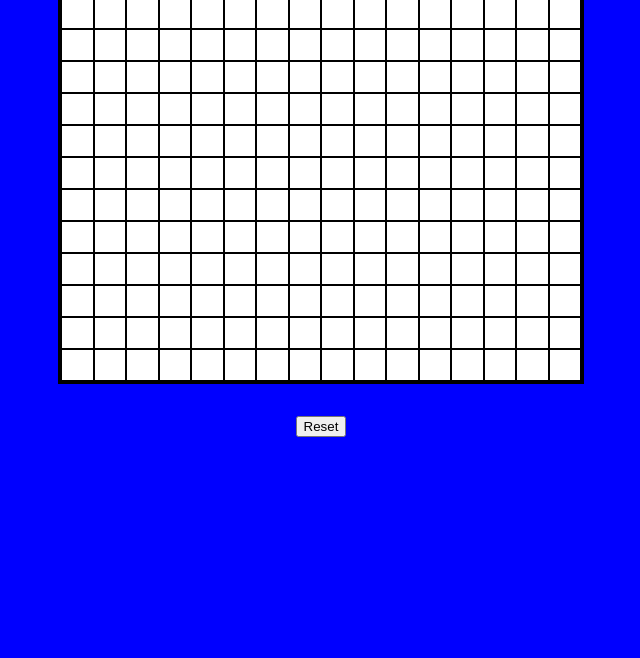
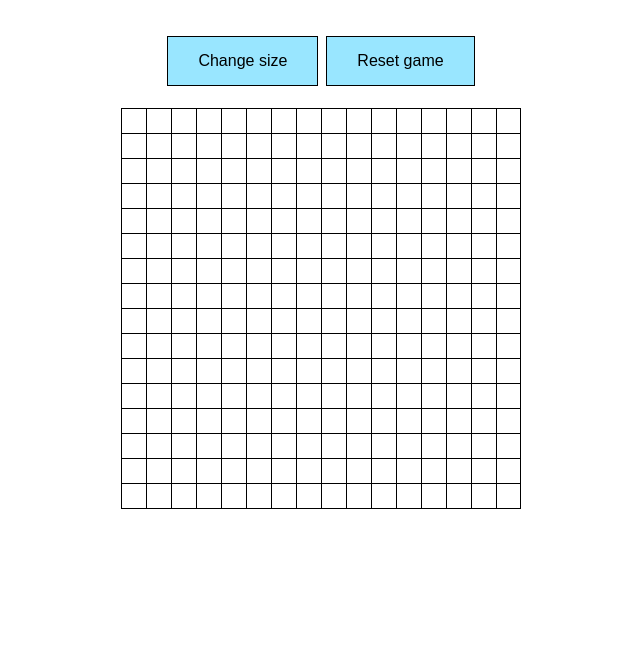
Before and after one commit to AdrianFFT/Etch-a-Sketch, a plain HTML site: page index.html in a window 1280 px wide. Shown: the part 142-800 px from the top of the page, without its empty margins (319-959 px from the left). Drawn offline with Linux system fonts and the light colour scheme.

Commit message:
final iteration of the project

```diff
--- a/index.html
+++ b/index.html
@@ -1,11 +1,12 @@
+<!--
 <!DOCTYPE html>
 <html lang="en">
 <head>
     <meta charset="UTF-8">
     <meta name="viewport" content="width=device-width, initial-scale=1.0">
     <title>Etch a Sketch</title>
+    <link rel="stylesheet" href="style.css"/>
     <script src="javascript.js" defer></script>
-    <link rel="stylesheet" href="style.css"/>
 </head>
 <body>
     <div class="container">
@@ -13,3 +14,29 @@
     </div>
 </body>
 </html>
+-->
+<!DOCTYPE html>
+<html lang="en">
+
+  <head>
+    <meta charset="UTF-8" />
+    <title>Etch-a-sketch</title>
+    <link rel="stylesheet" href="style.css" />
+  </head>
+
+  <body>
+    <header>
+      <h1>Etch-a-sketch</h1>
+    </header>
+    <div class="main-container">
+      <div class="magic">
+        <button id="magic-button">Change size</button>
+        <button id="game-reset">Reset game</button>
+      </div>
+      <br>
+      <div id="grid-container"></div>
+    </div>
+    <script src="javascript.js"></script>
+  </body>
+
+</html>
--- a/javascript.js
+++ b/javascript.js
@@ -1,28 +1,36 @@
+/*
 const container = document.querySelector('.container');
-
-
-for(let i=0; i<16; i++){
-    for(let j=0; j<16; j++){
-        div= document.createElement('div');
-        div.classList.add('subDiv');
-        //div.textContent=j.toString()
-        container.appendChild(div);
-    }
-}
-
-const sub = document.querySelectorAll('.subDiv');
+maxWidth=520;
 
 function changeColor(){
     this.style.backgroundColor="black";
 }
 
-sub.forEach((s) => s.addEventListener("mouseover", changeColor));
+function drawGrid(size){
+    for(let i=0; i<n; i++){
+        for(let j=0; j<n; j++){
+            div= document.createElement('div');
+            div.classList.add('subDiv');
+            div.style.width=(parseFloat(container.style.width.slice(0,3))/n-(n*1/16*3)).toString()+"px";
+            console.log(div.style.width);
+            div.style.height=(parseFloat(container.style.height.slice(0,3))/n-(n*1/16*3)).toString()+"px";
+            console.log(div.style.height);
+            //div.textContent=j.toString()
+            container.appendChild(div);
+            const sub = document.querySelectorAll('.subDiv');
+            sub.forEach((s) => s.addEventListener("mouseover", changeColor));
+        }
+    }
+  }
+}
+drawGrid(16)
 
 const btn = document.createElement('button');
 
 btn.textContent="Reset";
 
 function reset(){
+    const sub = document.querySelectorAll('.subDiv');
     sub.forEach((s) => s.style.backgroundColor="white")
 }
 
@@ -30,3 +38,86 @@ btn.addEventListener("click", reset)
 
 body=document.querySelector('body');
 body.appendChild(btn);
+
+//grid
+const btnGrid = document.createElement('button');
+
+btnGrid.textContent="New Grid?";
+
+function newGrid(){
+    selection=prompt("Choose a new number as a the new size for the square shape of the grid!");
+    if(selection < 1 || selection >100){
+        newGrid();
+        return;
+    }
+    const sub = document.querySelectorAll('.subDiv');
+    sub.forEach((s) => container.removeChild(s));
+    drawGrid(selection);
+}
+
+btnGrid.addEventListener("click", newGrid)
+
+body.insertBefore(btnGrid, container);
+*/
+const gridContainer = document.querySelector("#grid-container");
+const magicButton = document.querySelector("#magic-button");
+const gameReset = document.querySelector("#game-reset");
+const maxWidth = 400;
+
+window.addEventListener('load', makeBlocks);
+
+let size = 16;
+
+function makeBlocks() {
+  for (let i = 0; i < size; i++) {
+    let row = document.createElement('div');
+    row.className = "row";
+    for (let j = 0; j < size; j++) {
+      let box = document.createElement('div');
+      box.className = "box";
+      row.appendChild(box);
+    }
+    document.getElementById('grid-container').appendChild(row);
+    gridContainer.addEventListener("mouseover", changeColor);
+    var boxes = document.getElementsByClassName("box");
+    for (k = 0; k < boxes.length; k++) {
+      boxes[k].style.width = maxWidth / size + "px";
+      boxes[k].style.height = maxWidth / size + "px";
+    }
+  }
+}
+
+function changeColor(e) {
+  const Color1 = Math.floor(Math.random() * 256);
+  const Color2 = Math.floor(Math.random() * 256);
+  const Color3 = Math.floor(Math.random() * 256);
+  e.target.style.backgroundColor = `rgb(${Color1}, ${Color2}, ${Color3})`;
+}
+
+magicButton.addEventListener("click", changeSize);
+
+function changeSize() {
+  let newSize = prompt("Enter desired grid size from 1 to 100");
+  let desiredValue = parseInt(newSize);
+  if (desiredValue > 1 && desiredValue <= 100) {
+    size = newSize;
+    clearGrid();
+    makeBlocks();
+  } else {
+    alert("Enter a digit from 1-100 range!");
+  }
+}
+
+function clearGrid() {
+  const gridArray = Array.from(gridContainer.childNodes);
+  gridArray.forEach((element) => {
+    gridContainer.removeChild(element);
+  });
+}
+
+function resetGame() {
+  gameReset.addEventListener('click', () =>
+    location.reload());
+}
+
+resetGame();
--- a/style.css
+++ b/style.css
@@ -1,3 +1,4 @@
+/*
 body{
     padding:0px;
     border:0px;
@@ -17,17 +18,22 @@ body{
     margin:0px;
     display: flex;
     flex-wrap: wrap;
+    *box-sizing: border-box;*
+    *
     min-width: 200px;
     min-height: 200px;
     max-width: 520px;
     max-height: 520px;
+    *
 }
 
 .subDiv{
+    *
     min-width: 30px;
     min-height: 30px;
     max-width: 35px;
     max-height: 35px;
+    *
     flex-shrink: 0;
     flex-grow:1;
 
@@ -35,4 +41,55 @@ body{
     border-color: black;
     border-width: thin;
     background-color: white;
+    margin: 0px;
 }
+*/
+body {
+    text-align: center;
+  }
+
+  h1 {
+    font-family: arial, monospace;
+    font-size: 70px;
+    color: black;
+  }
+
+  button {
+    background-color: #99e6ff;
+    border: solid black;
+    border-width: 1px;
+    color: #000000;
+    padding: 15px 30px;
+    text-align: center;
+    text-decoration: none;
+    display: inline-block;
+    font-size: 16px;
+    margin: 4px 2px;
+    cursor: pointer;
+  }
+
+  #grid-container {
+    display: inline-block;
+  }
+
+  .box {
+    background: #ffffff;
+    border-left: #000000 1px solid;
+    border-bottom: #000000 1px solid;
+    display: inline-block;
+    box-sizing: border-box;
+  }
+
+  .row {
+    display: block;
+    width: 100%;
+    font-size: 0;
+  }
+
+  .row:first-child {
+    border-top: #000000 1px solid;
+  }
+
+  .row .box:last-child {
+    border-right: #000000 1px solid;
+  }
```
Also changed, not shown: 1 other file.
